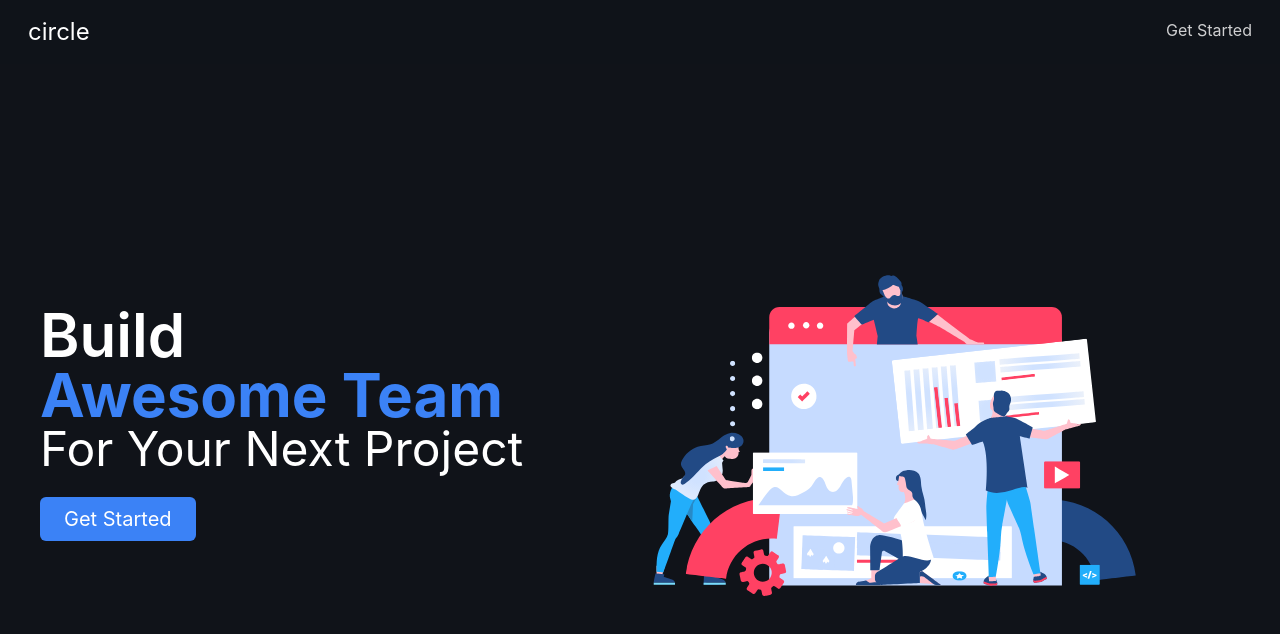
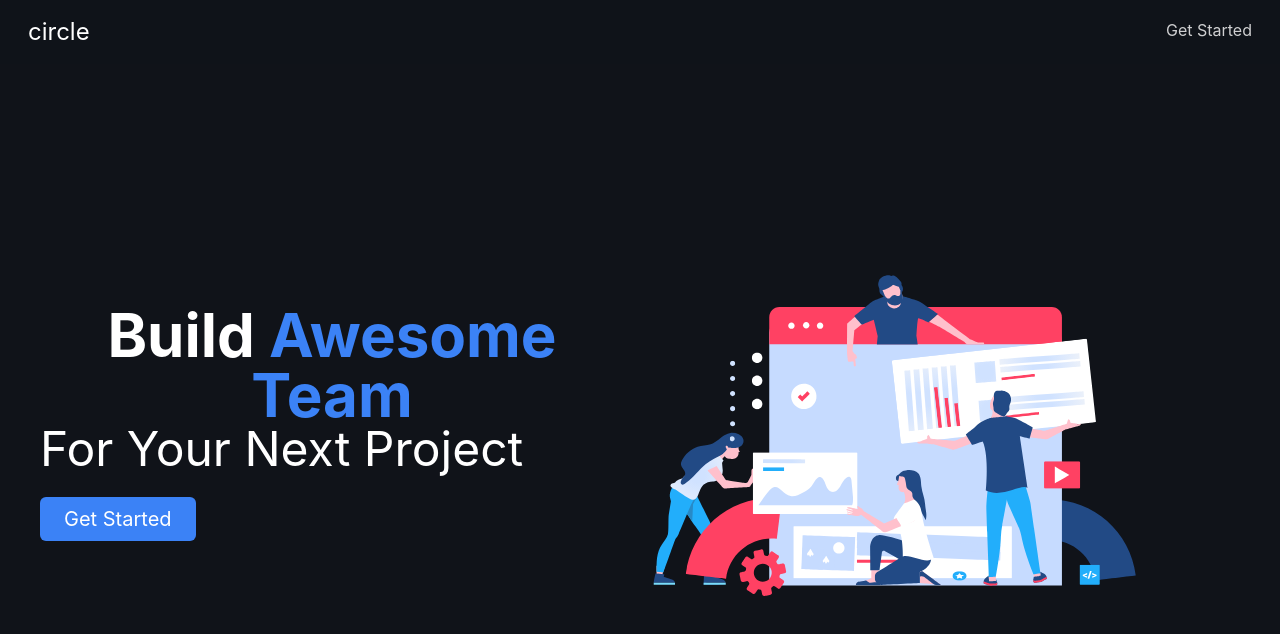
Before and after one commit to your-circle/circle-frontend, a Next.js app: page / in a window 1280 px wide. Shown: the top 634 px of the page. Built offline with nearby package versions, Linux system fonts and the light colour scheme; no server answers.

Commit message:
small fix index hero

```diff
--- a/pages/index.tsx
+++ b/pages/index.tsx
@@ -20,11 +20,9 @@ const Home: NextPage = () => {
       <div className="flex flex-col ml-4 w-fit md:w-1/2">
         <div className="flex flex-col items-start home-text basis-3/6 px-6 py-2 text-center text-transparent bg-clip-text">
           <div className="flex gap-[10px] md:gap-0 md:flex-col md:items-start">
-            <span className="text-4xl md:text-4xl font-semibold lg:text-6xl text-white">
-              Build
-            </span>
+            <span className="text-4xl md:text-4xl font-semibold lg:text-6xl text-white"></span>
             <span className="text-4xl md:text-4xl font-bold lg:text-6xl text-blue-500">
-              Awesome Team
+              <span className="text-white">Build</span> Awesome Team
             </span>
           </div>
           <span className="text-3xl md:text-3xl lg:text-5xl text-white">
```
